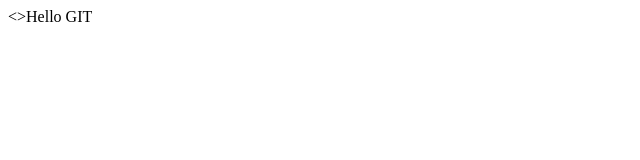
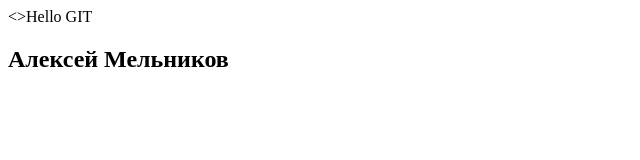
Before and after one commit to AlexejMelnikov/Aldoritmika, a plain HTML site: page index.html in a window 1280 px wide. Shown: the whole page, without its empty margins (0-640 px from the left). Drawn offline with Linux system fonts and the light colour scheme.

Commit message:
index.html modified

```diff
--- a/index.html
+++ b/index.html
@@ -8,5 +8,6 @@
 </head>
 <body>
   <>Hello GIT</h1>
+  <h2>Алексей Мельников</h2>
 </body>
 </html>
```
